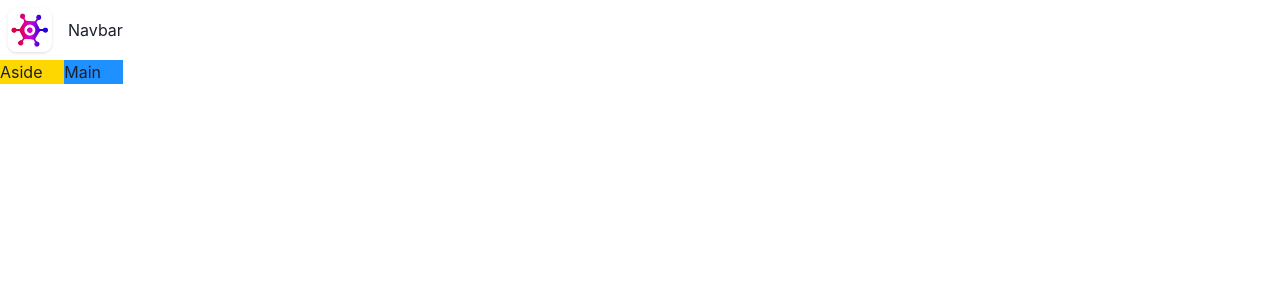
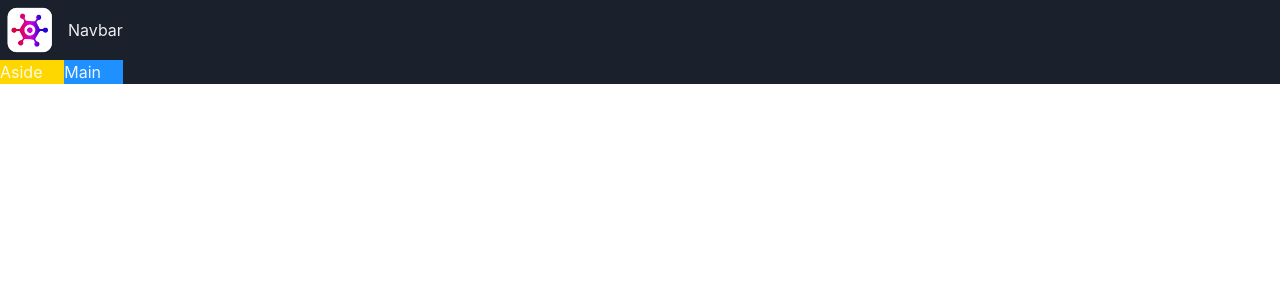
Before and after one commit to saif1448/game-hub-proj, a React (Vite) app in the folder game-hub-proj/: page / in a window 1280 px wide. Shown: the top 300 px of the page. Built offline with nearby package versions, Linux system fonts and the light colour scheme.

Commit message:
implement dark mode

```diff
--- /dev/null
+++ b/game-hub-proj/src/Theme.ts
@@ -0,0 +1,10 @@
+import { extendTheme, ThemeConfig } from "@chakra-ui/react";
+
+const config: ThemeConfig = {
+    initialColorMode: 'dark'
+}
+
+const theme = extendTheme({config})
+
+
+export default theme
--- a/game-hub-proj/src/main.tsx
+++ b/game-hub-proj/src/main.tsx
@@ -1,15 +1,17 @@
 import React from 'react'
 import ReactDOM from 'react-dom/client'
 
-import { ChakraProvider } from '@chakra-ui/react'
+import { ChakraProvider, ColorModeScript } from '@chakra-ui/react'
 
 import App from './App.tsx'
+import theme from './Theme.ts'
 import './index.css'
 
 
 ReactDOM.createRoot(document.getElementById('root')!).render(
   <React.StrictMode>
-    <ChakraProvider>
+    <ChakraProvider theme={theme}>
+      <ColorModeScript initialColorMode={theme.config.initialcolormode}/>
       <App />
     </ChakraProvider>
   </React.StrictMode>,
```
